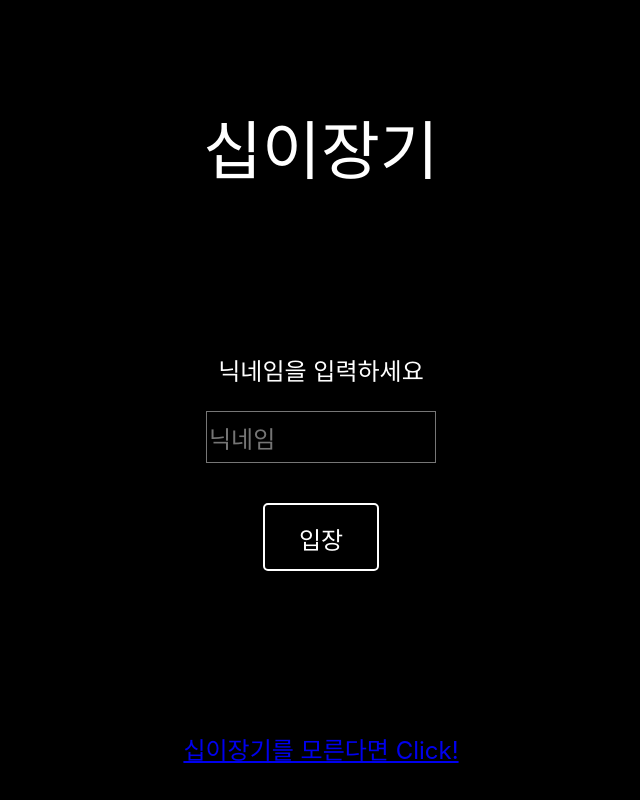
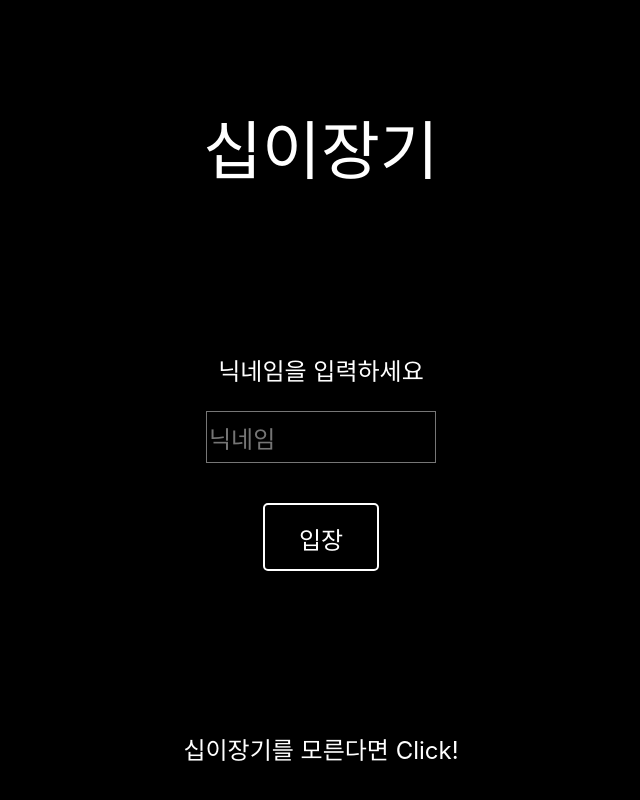
Before and after one commit to Junhee21/Janggi-12-Client, a Next.js app: page / in a window 1280 px wide. Shown: the whole page, without its empty margins (319-959 px from the left). Built offline with nearby package versions, Linux system fonts and the light colour scheme; no server answers.

Commit message:
Update link

```diff
--- a/src/components/makeNickname.js
+++ b/src/components/makeNickname.js
@@ -32,11 +32,13 @@ export default function MakeNickname ({setNickname}) {
             >
                 입장
             </div>
-            <a className={styles.info}
-                href='https://www.youtube.com/watch?v=AvczH_VEo5I' target="_blank"
+            <div className={styles.info}
+                onClick={() => window.open('https://www.youtube.com/watch?v=mIZu6d7RY4M&t=9s',
+                '_blank')}
+                style={{cursor:'pointer'}}
             >
                 십이장기를 모른다면 Click!
-            </a>
+            </div>
         </div>
     )
 }
```
